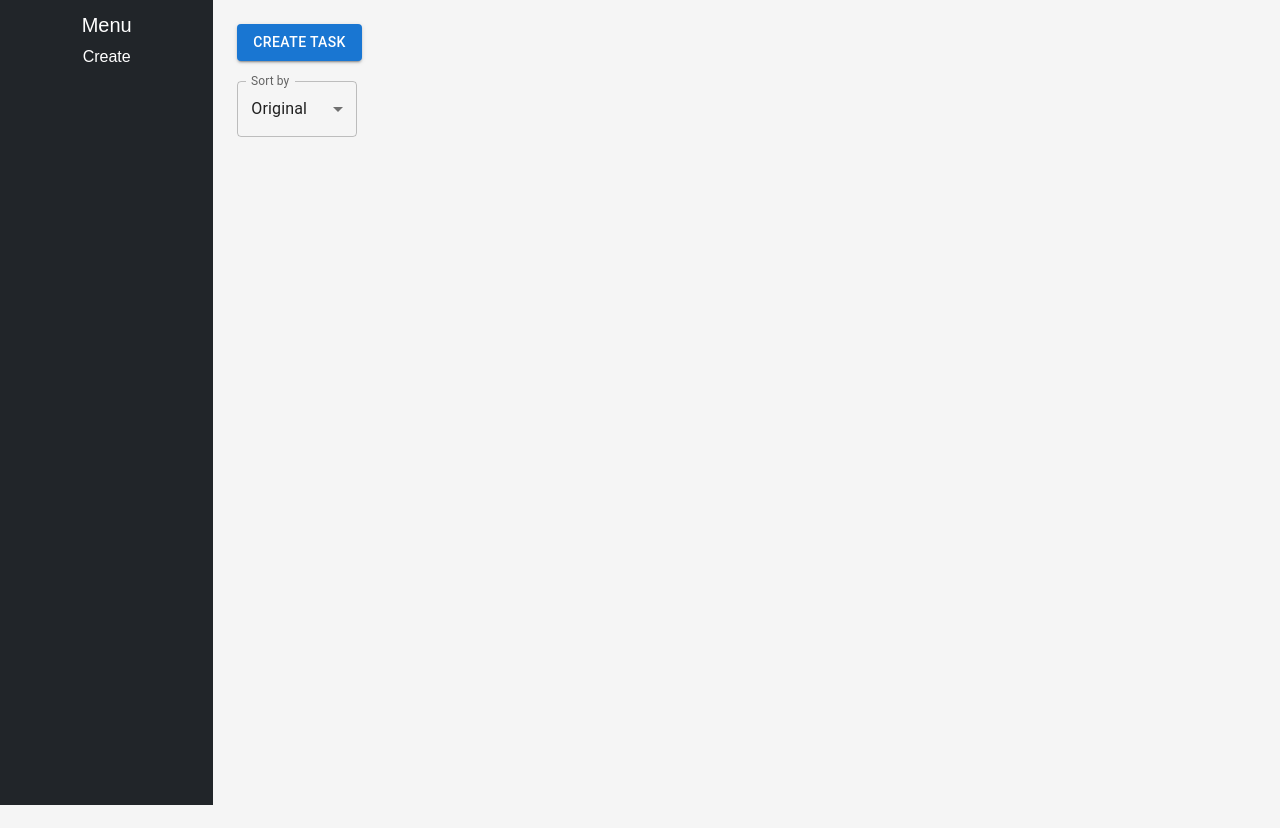
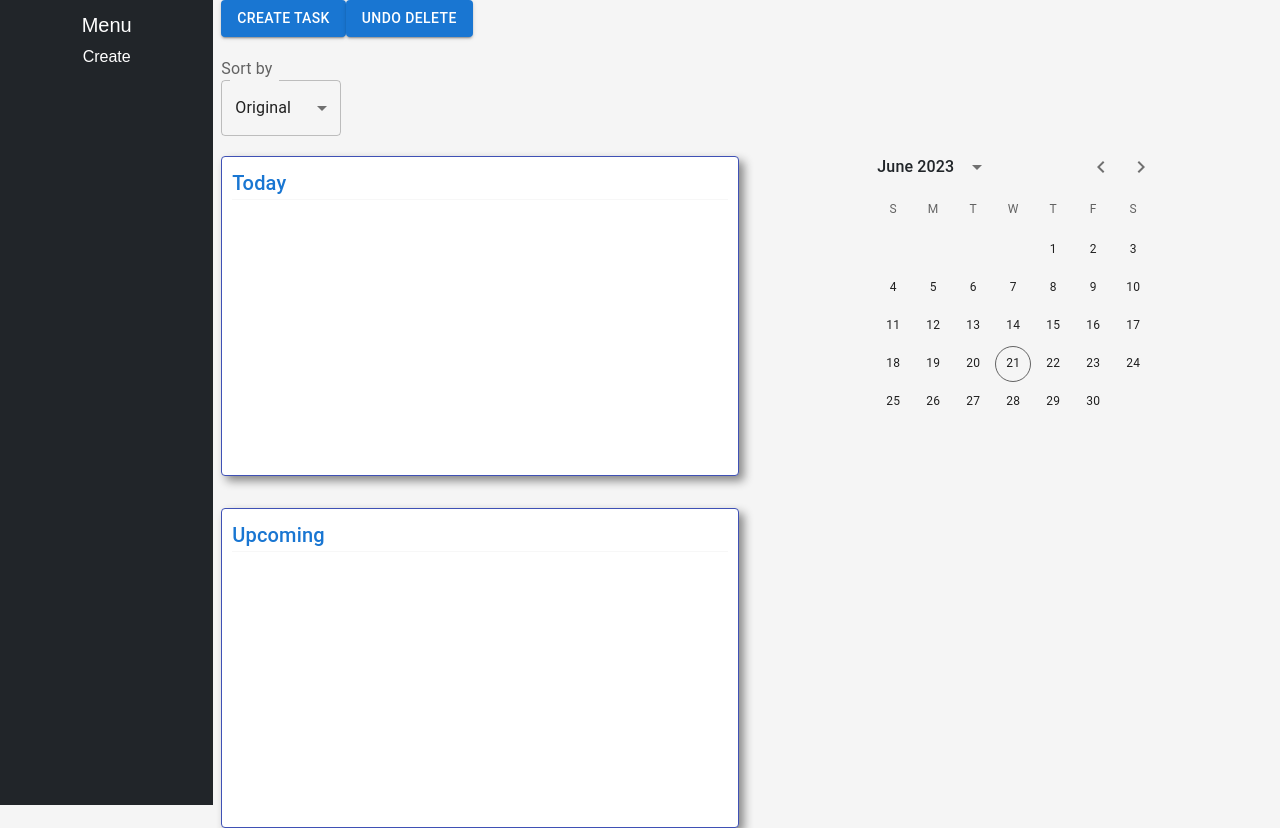
Before and after one commit to akfiveseven/TaskMaster, a React (Create React App) app: page / in a window 1280 px wide. Before the commit the page ends 800 px from the top, so only its background shows below. Built offline with nearby package versions, Linux system fonts and the light colour scheme.

Commit message:
v0.4.4 Added MUI Joy, date libraries, DateCalendar, Changed Dashboard layout and Task layout

```diff
--- a/src/TaskList.js
+++ b/src/TaskList.js
@@ -1,14 +1,49 @@
 import React from "react";
-import { List, ListItem, Grid, Container, Box } from '@mui/material';
-import Task from './Task'; // Ensure this path is correct
+import { Box, Grid, Typography, Paper, Divider } from "@mui/material";
+import Task from "./Task";
+import { DateCalendar } from "@mui/x-date-pickers";
 
 export default function TaskList(props) {
+  // Get the current date
+  const currentDate = new Date();
+  currentDate.setHours(0,0,0,0); // Reset time of currentDate to 00:00:00.
+
+  const offsetInMilliseconds = new Date().getTimezoneOffset() * 60000; // gets the offset in minutes and converts it to milliseconds
+
+  const todayTasks = props.tasks.filter(task => {
+    if (task.taskStartDate) {
+      let taskDate = new Date(new Date(task.taskStartDate).getTime() + offsetInMilliseconds);
+      taskDate.setHours(0,0,0,0);
+      return taskDate.getTime() === currentDate.getTime();
+    }
+    return false;
+  });
+
+  const futureTasks = props.tasks.filter(task => {
+    if (task.taskStartDate) {
+      let taskDate = new Date(new Date(task.taskStartDate).getTime() + offsetInMilliseconds);
+      taskDate.setHours(0,0,0,0);
+      return taskDate.getTime() > currentDate.getTime();
+    }
+    return false;
+  });
+
+  const paperStyle = {
+    minHeight: "40vh",
+    maxHeight: "40vh",
+    overflow: "auto",
+    padding: '10px',
+    border: '1px solid #3f51b5', // This line adds a more pronounced border.
+    boxShadow: '5px 5px 10px #888888' // This line adds shadow.
+  }
+
   return (
-    <Box style={{maxHeight: '80vh', overflow: 'auto'}}>
-    <Container>
-      <Grid container rowSpacing={1} columnSpacing={{ xs: 1, sm: 2, md: 3 }}>
-        {props.tasks.map((task, index) => (
-          <Grid item xs={12} sm={6} md={4} lg={3} key={index}>
+    <Grid container spacing={2}>
+      <Grid item xs={12} md={8} lg={6} style={{ marginTop: '20px' }}>
+      <Paper style={paperStyle}>
+          <Typography variant="h6" color="primary">Today</Typography>
+          <Divider />
+          {todayTasks.map((task, index) => (
             <Task
             alias={task.taskName}
             details={task.taskDesc}
@@ -16,14 +51,46 @@ export default function TaskList(props) {
             startDate={task.taskStartDate}
             endDate={task.taskEndDate}
             category={task.taskCategory}
-              handleDelete={() => { props.handleDelete(task.taskID) }}
-              handleEdit={() => { props.handleEdit(task.taskID) }}
+            handleDelete={() => {
+              props.handleDelete(task.taskID);
+            }}
+            handleEdit={() => {
+              props.handleEdit(task.taskID);
+            }}
             id={task.taskID}
+            key={index}
             />
+          ))}
+        </Paper>
+        <Paper style={{ ...paperStyle, marginTop: "2em" }}>
+          <Typography variant="h6" color="primary">Upcoming</Typography>
+          <Divider />
+          {futureTasks.map((task, index) => (
+            <Task
+            alias={task.taskName}
+            details={task.taskDesc}
+            priority={task.taskPriority}
+            startDate={task.taskStartDate}
+            endDate={task.taskEndDate}
+            category={task.taskCategory}
+            handleDelete={() => {
+              props.handleDelete(task.taskID);
+            }}
+            handleEdit={() => {
+              props.handleEdit(task.taskID);
+            }}
+            id={task.taskID}
+            key={index}
+            />
+          ))}
+        </Paper>
       </Grid>
-        ))}
+
+      <Grid item xs={12} md={4} lg={6}>
+        <Box display="flex" justifyContent="flex-end">
+          <DateCalendar />
+        </Box>
       </Grid>
-    </Container>
-    </Box>
+    </Grid>
   );
 }
--- a/src/ToDoApp.js
+++ b/src/ToDoApp.js
@@ -3,8 +3,10 @@ import TaskList from "./TaskList";
 import CreateField from './CreateField';
 import EditField from './EditField';
 import "./style.css";
-import { Button, TextField, RadioGroup, FormControl, FormLabel, FormControlLabel, Radio, Dialog, DialogContent, DialogTitle } from '@mui/material';
-import { InputLabel, Select, MenuItem } from '@mui/material';
+import { Button, FormControl, FormLabel, IconButton, MenuItem, Select, TextField } from '@mui/material';
+import { Alert, AlertTitle } from "@mui/material";
+import Snackbar from "@mui/material/Snackbar";
+import Slide from "@mui/material/Slide";
 
 export default function ToDoApp() {
   const [taskName, setTaskName] = useState("");
@@ -25,20 +27,21 @@ export default function ToDoApp() {
   const [open, setOpen] = useState(false);
   const [openEdit, setOpenEdit] = useState(false);
 
+  const [deletedTask, setDeletedTask] = useState(null);
+  const [showDeleteAlert, setShowDeleteAlert] = useState(false);
+
   function handleClick() {
     if (taskPriority) {
       const newTask = { taskName, taskDesc, taskPriority, taskStartDate, taskEndDate, taskCategory, taskID };
       const nextTaskID = taskID + 1;
+      setTaskID(nextTaskID);
 
       setNewTaskData((prevData) => {
         const newData = [...prevData, newTask];
-
-        // Update other states that depend on the new data
         setOriginalArray(newData);
         setSelectedOption("sort");
         setTaskID(nextTaskID);
 
-        // Reset fields after the state updates are done
         setTaskName("");
         setTaskDesc("");
         setTaskPriority("");
@@ -46,13 +49,12 @@ export default function ToDoApp() {
         setTaskEndDate("");
         setTaskCategory("");
 
-        return newData;  // Return new data as the new state
+        return newData;
       });
     } else {
       alert("Please Enter Task Name & Priority Level");
     }
   }
-
 
   const handleClickOpen = () => {
     setOpen(true);
@@ -92,31 +94,47 @@ export default function ToDoApp() {
 
   const handleCategory = (e) => {
     setTaskCategory(e.target.value);
-  }
+  };
 
   const handleSort = (e) => {
     let newOption = e.target.value;
     setSelectedOption(newOption);
   };
 
-  function handleDelete(id) {
+  const handleDelete = (id) => {
+    let result = window.confirm("Are you sure you want to delete this task?");
+    if (result) {
       const updatedTasks = newTaskData.filter((task) => task.taskID !== id);
+      const deleted = newTaskData.find((task) => task.taskID === id);
+      setDeletedTask(deleted);
       setNewTaskData([...updatedTasks]);
 
       const otherUpdatedTasks = originalArray.filter((task) => task.taskID !== id);
       setOriginalArray([...otherUpdatedTasks]);
 
-    const nextTaskID = taskID - 1;
-    setTaskID(nextTaskID);
+      setShowDeleteAlert(true);
+
+      setTimeout(() => {
+        setShowDeleteAlert(false);
+      }, 3000);
+    }
   };
 
+  function undoDelete() {
+    if (deletedTask) {
+      setNewTaskData((prevData) => [...prevData, deletedTask]);
+      setOriginalArray((prevData) => [...prevData, deletedTask]);
+      setDeletedTask(null);
+    } else {
+      alert("No task to undo");
+    }
+  }
+
   function handleEdit(taskID) {
-    // Find the task with the given taskID
     const taskToEdit = newTaskData.find((task) => task.taskID === taskID);
     setTaskEditID(taskID);
 
     if (taskToEdit) {
-      // Set the state to the values of the task to be edited
       setTaskName(taskToEdit.taskName);
       setTaskDesc(taskToEdit.taskDesc);
       setTaskPriority(taskToEdit.taskPriority);
@@ -129,19 +147,25 @@ export default function ToDoApp() {
     handleClickOpenEdit();
   }
 
+  function handleEditSubmit(taskID) {
+    if (!taskName.trim()) {
+      alert('Task name cannot be blank');
+      return;
+    }
 
-  function handleEditSubmit(taskID) {
     const updatedTask = { taskName, taskDesc, taskPriority, taskStartDate, taskEndDate, taskCategory, taskID };
+    const index = newTaskData.findIndex((task) => task.taskID === taskID);
 
-    // Find the index of the task with the given taskID
-    const index = newTaskData.findIndex((task) => task.taskID === taskID);
     if (index !== -1) {
-      // Copy the array
       const tempTasks = [...newTaskData];
-      // Replace the task at the found index with the updated task
+      const tempOriginal = [...originalArray];
+
       tempTasks[index] = updatedTask;
-      // Update the state
+      tempOriginal[index] = updatedTask;
+
       setNewTaskData(tempTasks);
+      setOriginalArray(tempOriginal);
+
       setTaskEditID(null);
       setTaskName("");
       setTaskDesc("");
@@ -151,43 +175,31 @@ export default function ToDoApp() {
       setTaskCategory("");
     }
 
-    // Close the edit dialog
     handleCloseEdit();
   }
 
 
   function sortByPriority() {
-    let temp = [...newTaskData]; // Create a new copy of the array
-    //setOriginalArray([...temp]);
-
+    let temp = [...newTaskData];
     const sortAlgo = (a, b) => {
       const priorityOrder = ["High", "Medium", "Low"];
-      return (
-        priorityOrder.indexOf(a.taskPriority) -
-        priorityOrder.indexOf(b.taskPriority)
-      );
+      return priorityOrder.indexOf(a.taskPriority) - priorityOrder.indexOf(b.taskPriority);
     };
-
-    const sortedPriorityData = temp.sort(sortAlgo); // Sort the tasks based on priority level
-
-    setNewTaskData(sortedPriorityData); // Update the state with the sorted tasks
+    const sortedPriorityData = temp.sort(sortAlgo);
+    setNewTaskData(sortedPriorityData);
   }
 
   function sortByDate() {
     let temp = [...newTaskData];
-    //setOriginalArray([...temp]);
-
     const sortDate = (a, b) => {
       if (a.taskStartDate < b.taskStartDate) {
-        return -1; // No change, date is in correct spot
+        return -1;
       } else {
-        return 1; // Swaps the values to put them in the correct spot
+        return 1;
       }
     };
-
     const sortedDateData = temp.sort(sortDate);
     setNewTaskData(sortedDateData);
-
   }
 
   useEffect(() => {
@@ -204,7 +216,6 @@ export default function ToDoApp() {
 
   return (
     <div>
-      {/* RENDER NAVBAR */}
       <div className="container-fluid">
         <div className="row">
           <div className="col-md-3 col-xl-2 px-sm-2 px-0 bg-dark position-fixed">
@@ -220,12 +231,14 @@ export default function ToDoApp() {
               <button className="sidebar-text" onClick={handleClickOpen}>
                 Create
               </button>
-              {/* Add Navbar Elements */}
             </div>
           </div>
           <div className="col-md-9 col-xl-10 offset-md-3 offset-xl-2 px-sm-2 px-0">
-          <Button variant="contained" color="primary" sx={{mt: 3, ml: 2}} onClick={handleClickOpen}>
+            <Button variant="contained" color="primary" onClick={handleClickOpen}>
               Create Task
+            </Button>
+            <Button variant="contained" color="primary" onClick={undoDelete}>
+              Undo Delete
             </Button>
             <CreateField
               open={open}
@@ -264,10 +277,10 @@ export default function ToDoApp() {
               taskEndDate={taskEndDate}
               taskCategory={taskCategory}
             />
-            {/* Other Content */}
+
             <div className="filter-style">
-            <FormControl variant="outlined" style={{ minWidth: 120 }} sx={{ml: 2}}>
-              <InputLabel id="sort-label">Sort by</InputLabel>
+              <FormControl variant="outlined" style={{ minWidth: 120 }}>
+                <FormLabel id="sort-label">Sort by</FormLabel>
                 <Select
                   labelId="sort-label"
                   id="Sort"
@@ -281,10 +294,21 @@ export default function ToDoApp() {
                 </Select>
               </FormControl>
             </div>
-            {/* DASHBOARD */}
-            <TaskList tasks={newTaskData}
-              handleDelete={handleDelete}
-              handleEdit={handleEdit} />
+
+            <TaskList tasks={newTaskData} handleDelete={handleDelete} handleEdit={handleEdit} />
+
+            {/* Success Alert */}
+            <Snackbar
+              open={showDeleteAlert}
+              autoHideDuration={3000}
+              TransitionComponent={Slide}
+              anchorOrigin={{ vertical: "top", horizontal: "center" }}
+            >
+              <Alert severity="success">
+                <AlertTitle>Success</AlertTitle>
+                Task successfully deleted!
+              </Alert>
+            </Snackbar>
           </div>
         </div>
       </div>
```
Also changed, not shown: package.json (+6 -1 lines), src/App.js (+5 -2 lines), src/Task.js (+73 -18 lines), 1 other file (tests, documents, lock files or other folders). Lines whose indentation alone changed are shown as unchanged.
